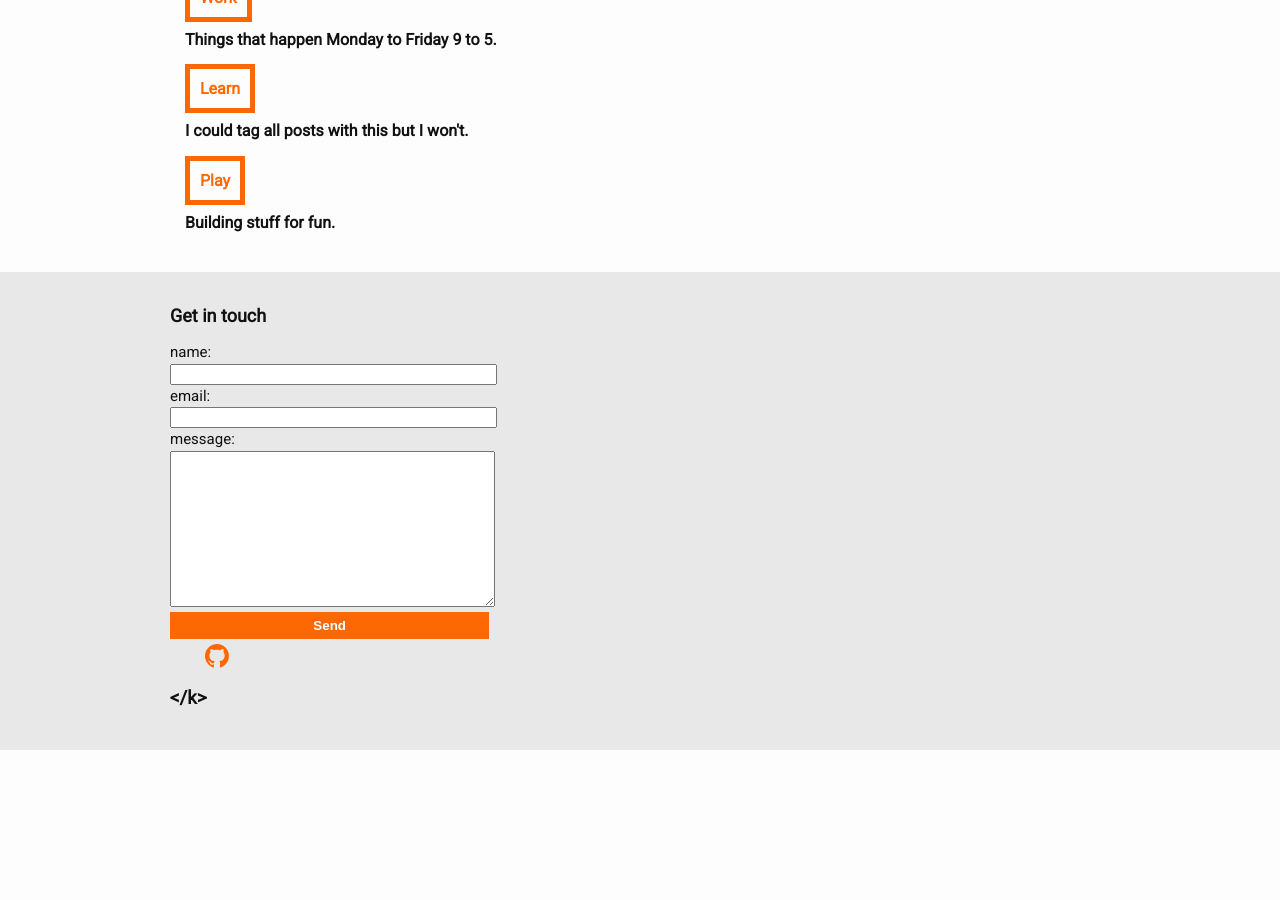
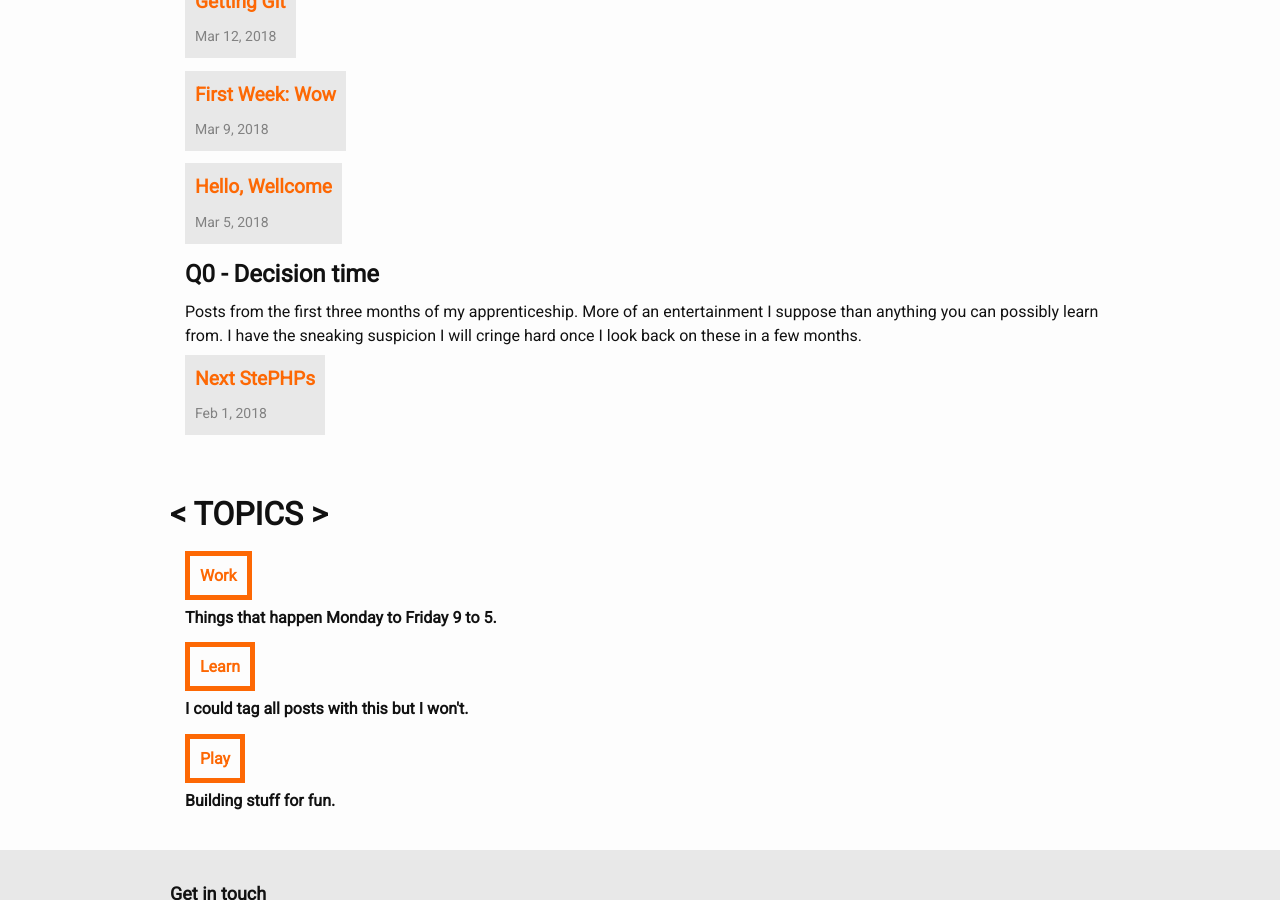
Before and after one commit to krisztin/krisztin.github.io, a Jekyll site: the page built from index.md, in a window 1280 px wide and 900 px high, scrolled down 1618 px. Built offline with Jekyll 4.4.1, drawn with Linux system fonts in a browser that asks for light colours; nearby versions of some CDN libraries; before the commit the page ends 2368 px from its top, so only the background shows below that.

Commit message:
adding date based filters to home post display

```diff
--- a/_includes/home-posts.html
+++ b/_includes/home-posts.html
@@ -3,9 +3,10 @@
     <div class="indent">
     <h2>Q1 - This is fun!</h2>
     <p>Posts from the first three months of my apprenticeship. More of an entertainment I suppose than anything you can possibly learn from. I have the sneaking suspicion I will cringe hard once I look back on these in a few months.</p>
-    {%- if site.posts.size > 0 -%}
+    {% for post in site.posts %}
+    {% capture month %}{{post.date | date: "%-m"}}{% endcapture %}
+    {% if month == "3" or month == "4" or month == "5" %}
     <ul class="post-list">
-        {%- for post in site.posts -%}
         <article>
             {%- assign date_format = site.minima.date_format | default: "%b %-d, %Y" -%}
             <h3>
@@ -16,16 +17,17 @@
             <span class="post-meta">{{ post.date | date: date_format }}</span>
             {%- if site.show_excerpts -%} {{ post.excerpt }} {%- endif -%}
         </article>
-        {%- endfor -%}
     </ul>
-    {%- endif -%}
-    </div>
-    <!-- <h2>Q2 - Now I have a clue</h2>
-    <p>Nope, false alarm. Still clueless.</p>
-    {%- if site.posts.size > 0 -%}
+    {% endif %}
+    {% endfor %}
+    <h2>Q0 - Decision time</h2>
+    <p>Posts from the first three months of my apprenticeship. More of an entertainment I suppose than anything you can possibly learn from. I have the sneaking suspicion I will cringe hard once I look back on these in a few months.</p>
+    {% for post in site.posts %}
+    {% capture month %}{{post.date | date: "%-m"}}{% endcapture %}
+    {% capture year %}{{post.date | date: "%Y"}}{% endcapture %}
+    {% if year == "2017" or month == "2" or month == "1" %}
     <ul class="post-list">
-        {%- for post in site.posts -%}
-        <li>
+        <article>
             {%- assign date_format = site.minima.date_format | default: "%b %-d, %Y" -%}
             <h3>
                 <a class="post-link" href="{{ post.url | relative_url }}">
@@ -34,8 +36,9 @@
             </h3>
             <span class="post-meta">{{ post.date | date: date_format }}</span>
             {%- if site.show_excerpts -%} {{ post.excerpt }} {%- endif -%}
-        </li>
-        {%- endfor -%}
+        </article>
     </ul>
-    {%- endif -%} -->
+    {% endif %}
+    {% endfor %}
+    </div>
 </div>
```
